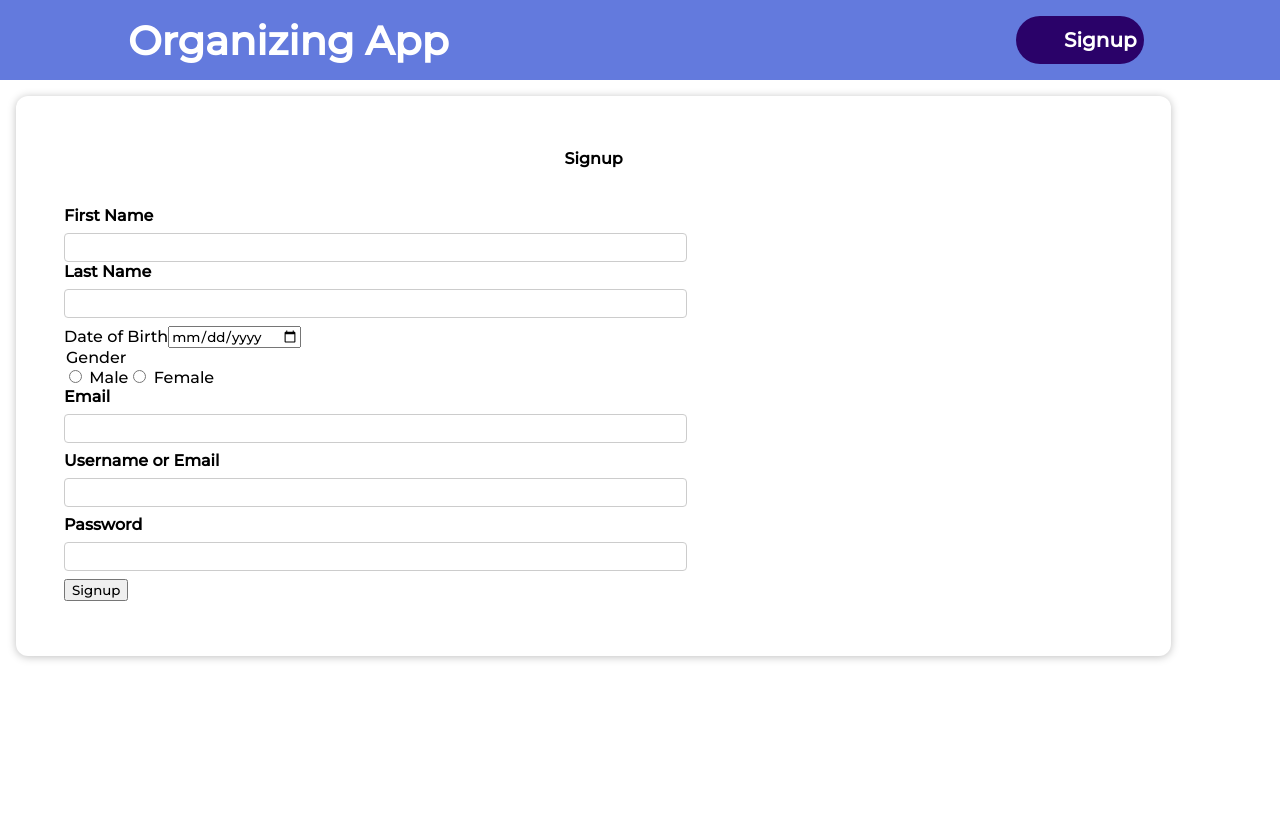
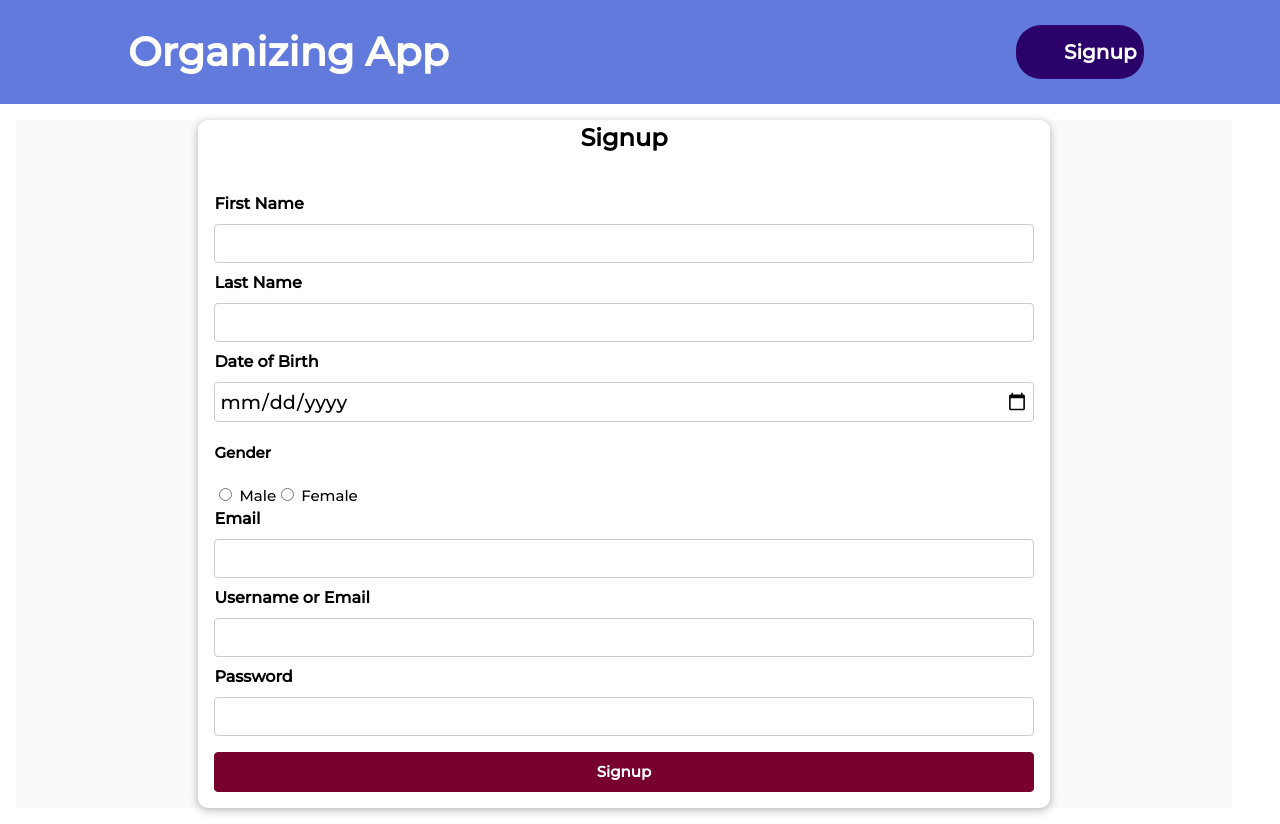
Before and after one commit to madhuriS3008/organizing-app, a React (Create React App) app: page /signup in a window 1280 px wide. Before the commit the page ends 800 px from the top, so only its background shows below. Built offline with nearby package versions, Linux system fonts and the light colour scheme.

Commit message:
reformatted css for forms

```diff
--- a/src/components/finances/Finance.js
+++ b/src/components/finances/Finance.js
@@ -3,6 +3,7 @@ import classes from "./Finance.module.css";
 
 const Finance = () => {
   return (
+    <aside>
       <ul className={classes.vertical}>
         <li>
           <a href="#">ExpenseTracker</a>
@@ -11,6 +12,7 @@ const Finance = () => {
           <a href="#">Budget</a>
         </li>
       </ul>
+    </aside>
   );
 };
 
--- a/src/components/finances/Finance.module.css
+++ b/src/components/finances/Finance.module.css
@@ -1,8 +1,10 @@
-.vertical ul {
-  list-style-type: none;
+.vertical {
+  list-style: none;
   margin: 0;
   padding: 0;
   width: 200px;
+  display: flex;
+  flex-direction: column;
   background-color: #f1f1f1;
 }
 
--- a/src/components/layout/MainNav.js
+++ b/src/components/layout/MainNav.js
@@ -20,7 +20,7 @@ function MainNav() {
       {authCtx.login && (
         <Link to="/home">
           <div className={classes.logo}>
-            <p>Many Odds To Organizing</p>
+            <p>Many Odds To Organizing(MOTO)</p>
           </div>
         </Link>
       )}
--- a/src/components/layout/MainNav.module.css
+++ b/src/components/layout/MainNav.module.css
@@ -1,6 +1,6 @@
 .header {
   width: 100%;
-  height: 5rem;
+  height: 6.5rem;
   display: flex;
   align-items: center;
   justify-content: space-between;
--- a/src/components/mainpage/LoginForm.js
+++ b/src/components/mainpage/LoginForm.js
@@ -57,8 +57,8 @@ const LoginForm = () => {
   console.log(passwordClasses);
   return (
     <Card>
-      <h1>Login</h1>
-      <form onSubmit={formSubmissionHandler}>
+      <h1 className={classes.head}>Login</h1>
+      <form onSubmit={formSubmissionHandler} className={classes.form}>
         <div className={emailClasses}>
           <label htmlFor="email">Email</label>
           <input
--- a/src/components/mainpage/LoginForm.module.css
+++ b/src/components/mainpage/LoginForm.module.css
@@ -1,7 +1,15 @@
+.head {
+  text-align: center;
+  margin: 0 0 20px;
+}
+.form {
+  padding: 10px 15px;
+}
 .form label {
   font-weight: bold;
   text-transform: uppercase;
   margin-bottom: 0.5rem;
+  display: block;
 }
 .form input {
   font: inherit;
@@ -9,7 +17,7 @@
   padding: 0.5rem;
   border-radius: 6px;
   border: 1px solid #ccc;
-  max-width: 100%;
+  min-width: 100%;
   overflow: hidden;
   /* margin-top: 1rem;
   margin-left: 1rem; */
@@ -24,11 +32,13 @@
   font: inherit;
   background-color: #313133;
   color: white;
-  border: 1px solid #313133;
+  border: 2px solid #313133;
   padding: 0.5rem 1.5rem;
   border-radius: 4px;
+  display: block;
   cursor: pointer;
   margin: 1rem;
+  width: 100%;
 }
 .actions button:hover,
 .actions button:active {
--- a/src/components/mainpage/Mainpage.module.css
+++ b/src/components/mainpage/Mainpage.module.css
@@ -1,7 +1,3 @@
-@import url("https://fonts.googleapis.com/css2?family=Montserrat:wght@500&display=swap");
-* {
-  font-family: "Montserrat", sans-serif;
-}
 /* .header {
   display: flex;
   justify-content: space-around;
@@ -14,8 +10,10 @@
   padding: 0.5em;
 } */
 .main {
-  display: flex;
+  display: grid;
   width: 100%;
+  grid-template-columns: 2fr 1fr;
+  gap: 1rem;
 }
 /* .main:nth-child(1) {
   flex-grow: 4;
--- a/src/components/signup/Signup.js
+++ b/src/components/signup/Signup.js
@@ -1,30 +1,30 @@
 import classes from "./Signup.module.css";
-import Card from "../ui/Card";
 
 const Signup = () => {
   return (
-    <Card>
-      <h4 style={{ textAlign: "center" }}>Signup</h4>
+    <section className={classes.section}>
+      <div className={classes.container}>
+        <h3>Signup</h3>
         <form className={classes.form}>
           <div className={classes.control}>
-          <span>
             <label htmlFor="fname">First Name</label>
             <input id="fname" type="text" />
+          </div>
+          <div className={classes.control}>
+            <label htmlFor="lname">Last Name</label>
+            <input id="lname" type="text" />
+          </div>
+          <div className={classes.control}>
+            <label htmlFor="dob">Date of Birth</label>
+            <input type="date" id="dob" />
+          </div>
+          <div className={classes["radio-input"]}>
+            <h4>Gender</h4>
+            <span>
+              <input type="radio" name="male" id="genderMale" value="male" />
+              <label htmlFor="genderMale"> Male</label>
             </span>
             <span>
-            <label htmlFor="lname">Last Name</label>
-            <input id="lname" type="text" />
-          </span>
-        </div>
-        <div>
-          <span>
-            <label htmlFor="dob">Date of Birth</label>
-            <input type="date" id="dob" />
-          </span>
-          <span>
-            <legend>Gender</legend>
-            <input type="radio" name="male" id="genderMale" value="male" />
-            <label htmlFor="genderMale"> Male</label>
               <input
                 type="radio"
                 name="female"
@@ -46,11 +46,12 @@ const Signup = () => {
             <label htmlFor="password">Password</label>
             <input id="password" type="password" />
           </div>
-        <div>
+          <div className={classes.actions}>
             <button>Signup</button>
           </div>
         </form>
-    </Card>
+      </div>
+    </section>
   );
 };
 
--- a/src/components/signup/Signup.module.css
+++ b/src/components/signup/Signup.module.css
@@ -1,7 +1,23 @@
+.section {
+  background-color: #f9fafb;
+  display: flex;
+  align-items: center;
+  justify-content: center;
+  margin: 0;
+}
+.container {
+  background-color: #fff;
+  border-radius: 10px;
+  box-shadow: 0 2px 10px rgba(0, 0, 0, 0.3);
+  width: 70%;
+}
+.container h3 {
+  text-align: center;
+  margin: 0 0 20px;
+  font-size: 1.5rem;
+}
 .form {
   padding: 1rem;
-  width: 60%;
-  align-items: center;
 }
 
 .control {
@@ -12,16 +28,22 @@
   display: block;
   font-weight: bold;
   margin-bottom: 0.5rem;
+  font-size: 1rem;
 }
 
-.control input,
-.control textarea {
+.control input {
   display: block;
   font: inherit;
   border-radius: 4px;
   border: 1px solid #ccc;
   padding: 0.25rem;
   width: 100%;
+  font-size: 1.2rem;
+}
+
+.control input:focus {
+  outline: none;
+  border-color: #777;
 }
 
 .actions {
@@ -33,10 +55,12 @@
   font: inherit;
   cursor: pointer;
   background-color: #77002e;
-  color: white;
-  padding: 0.5rem 1.5rem;
   border: 1px solid #77002e;
   border-radius: 4px;
+  color: white;
+  display: block;
+  width: 100%;
+  padding: 0.5rem 1.5rem;
   font-weight: bold;
 }
 
--- a/src/components/ui/Card.module.css
+++ b/src/components/ui/Card.module.css
@@ -4,7 +4,7 @@
   background-color: white;
   padding: 2rem;
   border-radius: 12px;
-  box-shadow: 0 1px 8px rgba(0, 0, 0, 0.25);
+  box-shadow: 0 2px 10px rgba(0, 0, 0, 0.25);
   /* text-align: center; */
 
   /* box-sizing: content-box; */
--- a/src/index.css
+++ b/src/index.css
@@ -3,8 +3,16 @@
   font-family: "Montserrat", sans-serif;
   box-sizing: border-box;
 }
+*,
+*::after,
+*::before {
+  /* box-sizing: inherit; */
+}
 body {
   margin: 0;
+  /* padding: 0; */
+  font-size: 15px;
+  line-height: 1.5;
   -webkit-font-smoothing: antialiased;
   -moz-osx-font-smoothing: grayscale;
 }
```
Lines whose indentation alone changed are shown as unchanged.
